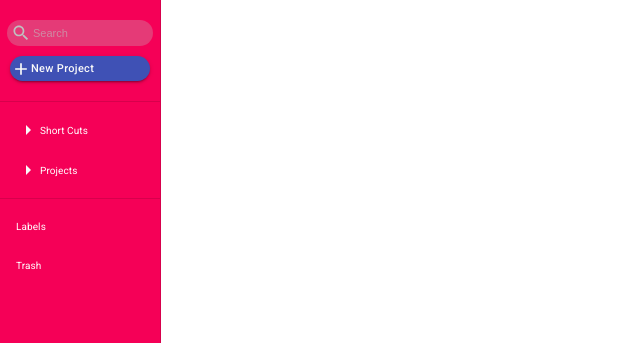
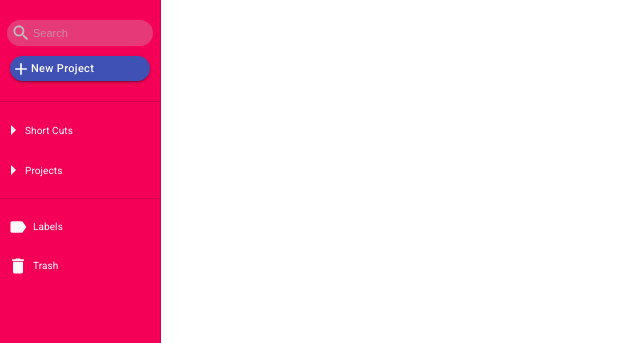
Before and after one commit to SlickJacket/The_Work_Track_App, a Next.js app in the folder work-track-frontend/: page /project-folders/projects in a window 1280 px wide. Shown: the top 343 px of the page, without its empty margins (0-640 px from the left). Built offline with nearby package versions, Linux system fonts and the light colour scheme.

Commit message:
added label and trash icons and realigned list items in sidePanel

```diff
--- a/work-track-frontend/components/sidepanel/SidePanel.js
+++ b/work-track-frontend/components/sidepanel/SidePanel.js
@@ -13,6 +13,8 @@ import ArrowDropDownIcon from "@material-ui/icons/ArrowDropDown";
 import Button from "@material-ui/core/Button";
 import AddIcon from "@material-ui/icons/Add";
 import SearchBar from "./SearchBar";
+import LabelIcon from "@material-ui/icons/Label";
+import DeleteIcon from "@material-ui/icons/Delete";
 
 const drawerWidth = 160;
 
@@ -59,8 +61,18 @@ const useStyles = makeStyles((theme) => ({
       left: "1px",
     },
   },
-  arrowIcons: {
+  icons: {
     color: "#F9F9F9",
+  },
+  listFolders: {
+    paddingLeft: "1px",
+  },
+  listItems: {
+    paddingLeft: "8px",
+
+    "& div": {
+      marginLeft: "5px",
+    },
   },
 }));
 
@@ -100,11 +112,16 @@ export default function sidePandel() {
       </div>
       <Divider />
       <List>
-        <ListItem button key={"Short Cuts"} onClick={shortCutsClick}>
+        <ListItem
+          button
+          key={"Short Cuts"}
+          onClick={shortCutsClick}
+          className={classes.listFolders}
+        >
           {openShortcuts ? (
-            <ArrowDropDownIcon className={classes.arrowIcons} />
+            <ArrowDropDownIcon className={classes.icons} />
           ) : (
-            <ArrowRightIcon className={classes.arrowIcons} />
+            <ArrowRightIcon className={classes.icons} />
           )}
           <ListItemText
             primary={"Short Cuts"}
@@ -123,11 +140,16 @@ export default function sidePandel() {
         </Collapse>
 
         {/* projects */}
-        <ListItem button key={"Projects"} onClick={projectsClick}>
+        <ListItem
+          button
+          key={"Projects"}
+          onClick={projectsClick}
+          className={classes.listFolders}
+        >
           {openProjects ? (
-            <ArrowDropDownIcon className={classes.arrowIcons} />
+            <ArrowDropDownIcon className={classes.icons} />
           ) : (
-            <ArrowRightIcon className={classes.arrowIcons} />
+            <ArrowRightIcon className={classes.icons} />
           )}
           <ListItemText
             primary={"Projects"}
@@ -147,14 +169,20 @@ export default function sidePandel() {
       </List>
       <Divider />
       <List>
-        {["Labels", "Trash"].map((text, index) => (
-          <ListItem button key={text}>
-            <ListItemText
-              primary={text}
-              classes={{ primary: classes.listText }}
-            />
-          </ListItem>
-        ))}
+        <ListItem button key={"Labels"} className={classes.listItems}>
+          <LabelIcon fontSize="small" className={classes.icons} />
+          <ListItemText
+            primary={"Labels"}
+            classes={{ primary: classes.listText }}
+          />
+        </ListItem>
+        <ListItem button key={"Trash"} className={classes.listItems}>
+          <DeleteIcon fontSize="small" className={classes.icons} />
+          <ListItemText
+            primary={"Trash"}
+            classes={{ primary: classes.listText }}
+          />
+        </ListItem>
       </List>
     </Drawer>
   );
```
